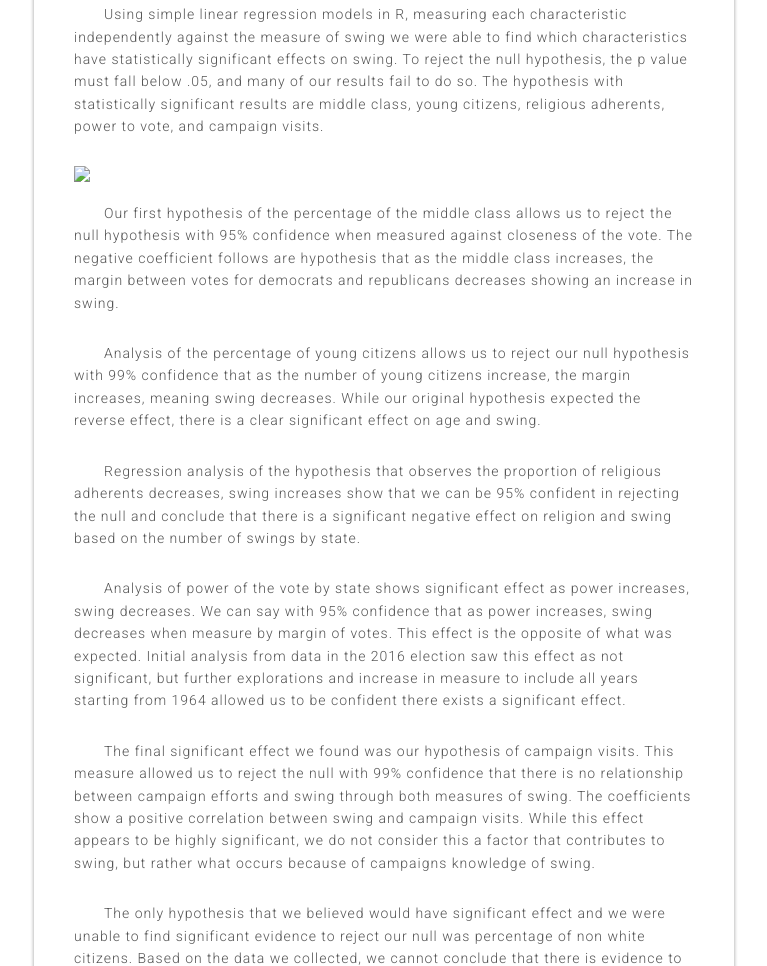
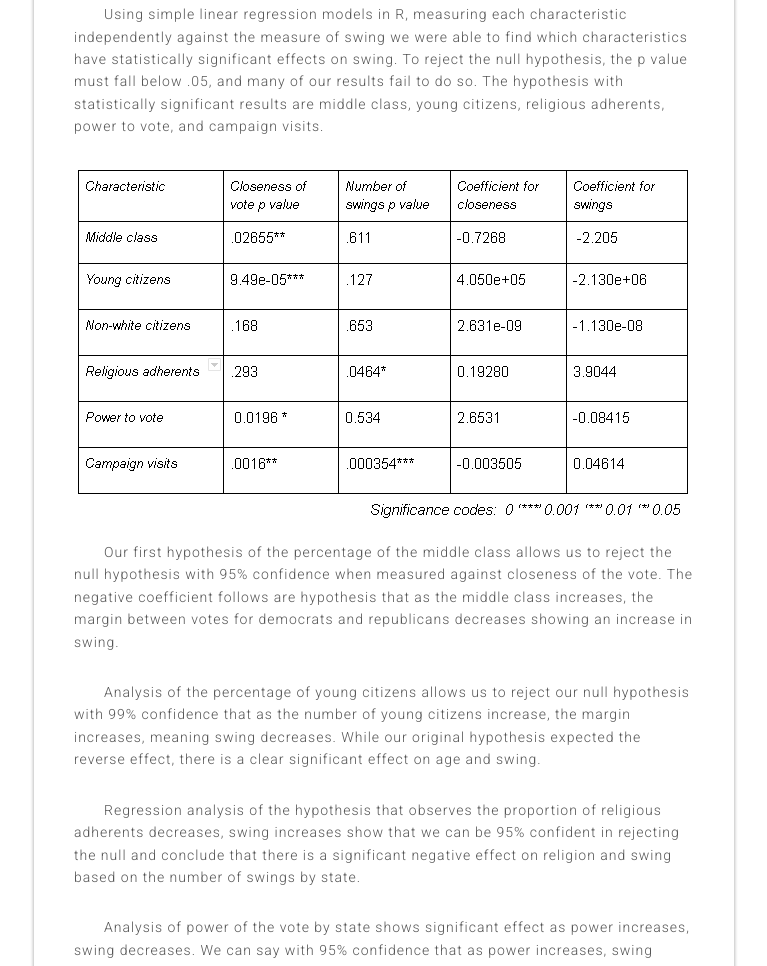
Before and after one commit to jaelynmiles/ElectionsProject, a plain HTML site: page index.html in a window 1280 px wide. Shown: the part 3923-4889 px from the top of the page, without its empty margins (256-1023 px from the left). Drawn offline with Linux system fonts and the light colour scheme; files whose address does not match are found by name.

Commit message:
Update index.html

```diff
--- a/index.html
+++ b/index.html
@@ -64,7 +64,7 @@ Power to vote is taken from the distribution of electoral college votes from 196
   </header>
   <section>
     <p>Using simple linear regression models in R, measuring each characteristic independently against the measure of swing we were able to find which characteristics have statistically significant effects on swing. To reject the null hypothesis, the p value must fall below .05, and many of our results fail to do so. The hypothesis with statistically significant results are middle class, young citizens, religious adherents, power to vote, and campaign visits.</p>
-    <img src = "images/table.PNG">
+    <img src = "table.PNG">
     <p> Our first hypothesis of the percentage of the middle class allows us to reject the null hypothesis with 95% confidence when measured against closeness of the vote. The negative coefficient follows are hypothesis that as the middle class increases, the margin between votes for democrats and republicans decreases showing an increase in swing.</p>
 <p>Analysis of the percentage of young citizens allows us to reject our null hypothesis with 99% confidence that as the number of young citizens increase, the margin increases, meaning swing decreases. While our original hypothesis expected the reverse effect, there is a clear significant effect on age and swing. </p>
 <p>Regression analysis of the hypothesis that observes the proportion of religious adherents decreases, swing increases show that we can be 95% confident in rejecting the null and conclude that there is a significant negative effect on religion and swing based on the number of swings by state.</p>
```
